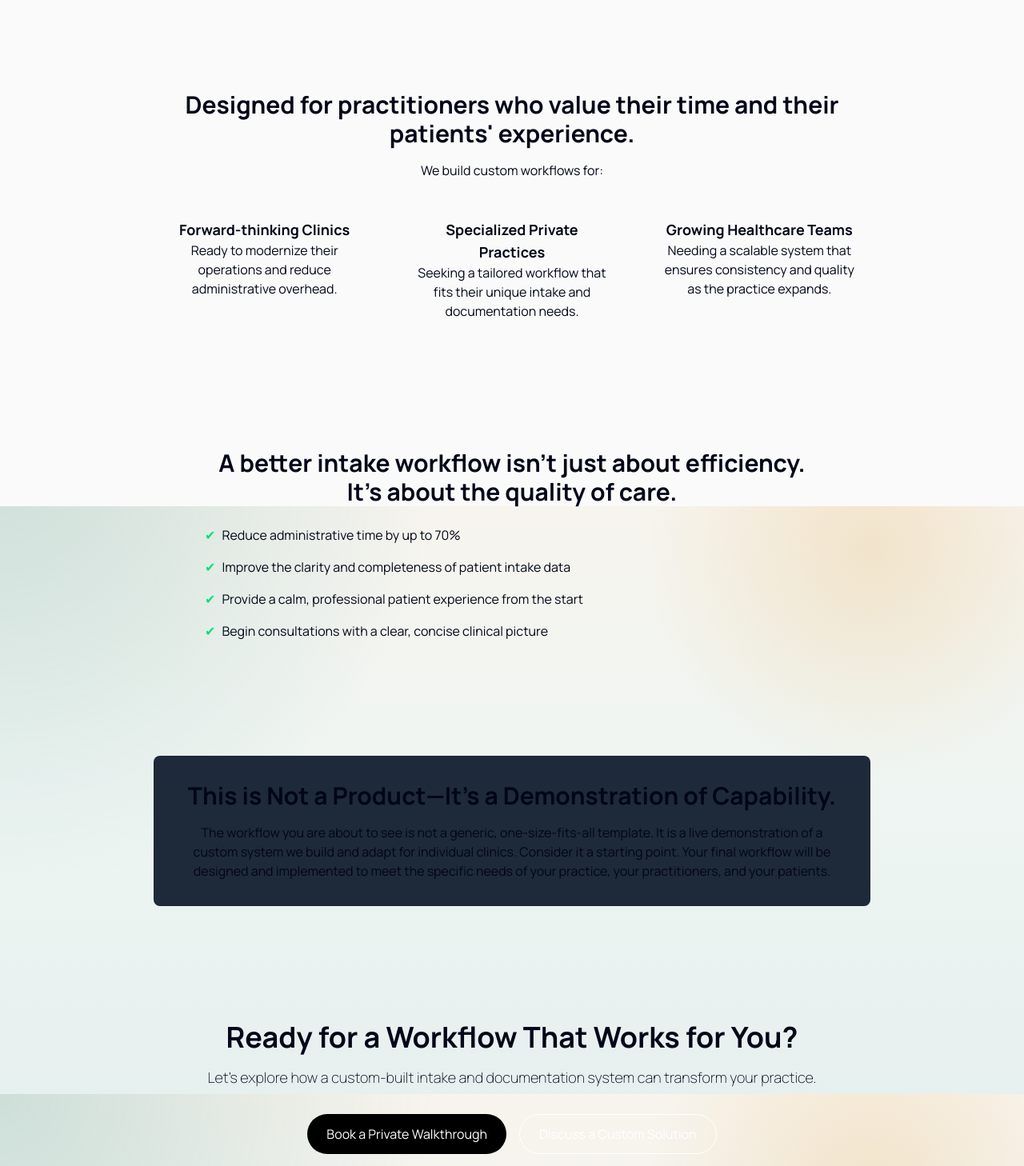
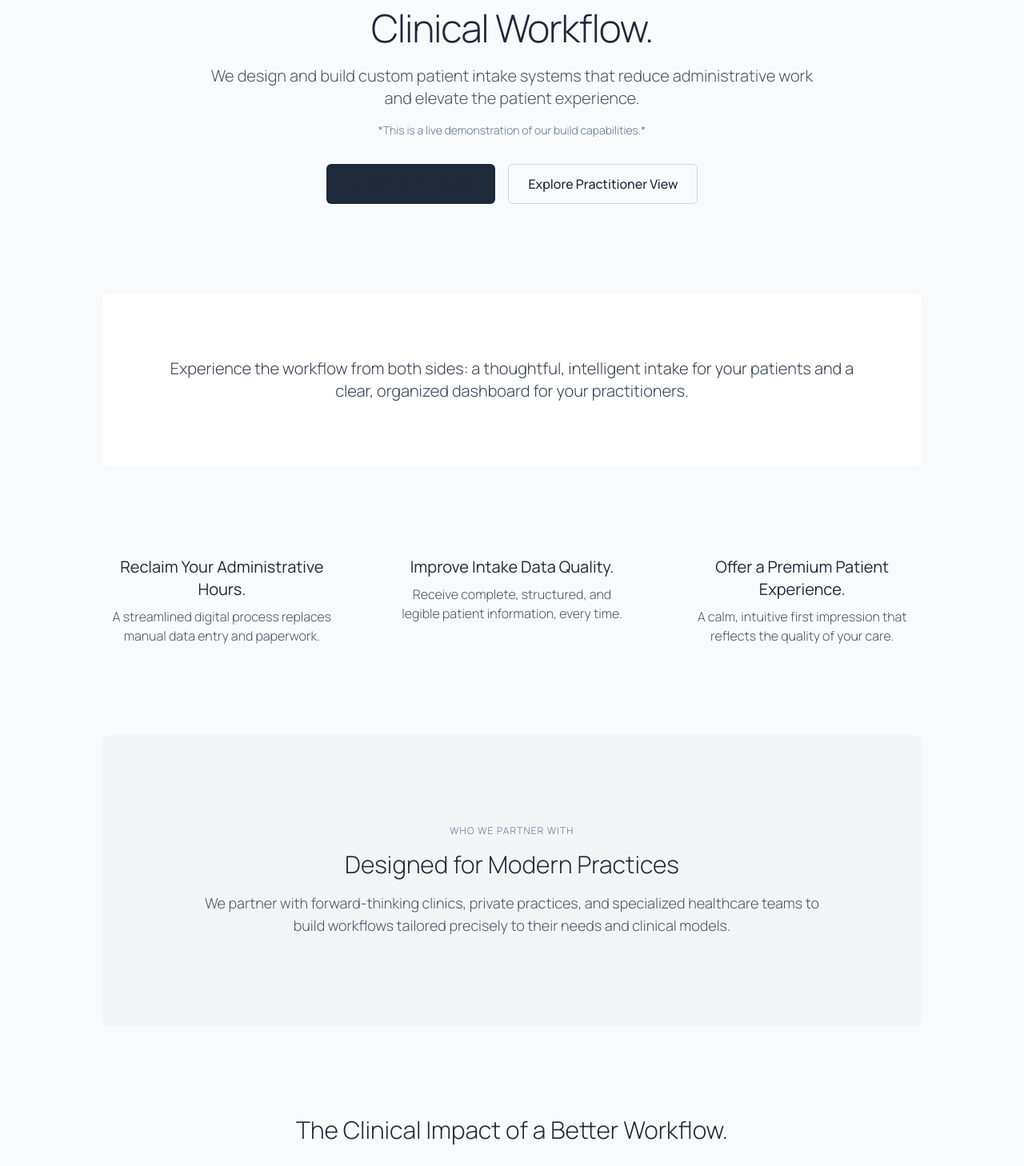
Before and after one commit to GaneshDatta96/intakev1, a Next.js app: page / in a window 1280 px wide. Shown: the part 232-1690 px from the top of the page at 80% size. Built offline with nearby package versions, Linux system fonts and the light colour scheme.

Commit message:
feat: overhaul homepage with new copy and design system

```diff
--- a/src/app/page.tsx
+++ b/src/app/page.tsx
@@ -1,139 +1,109 @@
 "use client";
-
-import { motion } from "framer-motion";
+import Link from "next/link";
 import React from "react";
-import { AuroraBackground } from "@/components/ui/aurora-background";
-import Link from "next/link";
 
 export default function Home() {
   return (
-    (<AuroraBackground>
-      <motion.div
-        initial={{ opacity: 0.0, y: 40 }}
-        whileInView={{ opacity: 1, y: 0 }}
-        transition={{
-          delay: 0.3,
-          duration: 0.8,
-          ease: "easeInOut",
-        }}
-        className="relative flex flex-col gap-4 items-center justify-center px-4"
-      >
-        {/* 1. HERO SECTION */}
-        <section className="text-center">
-          <h1 className="text-4xl md:text-6xl font-bold dark:text-white">
-            Stop drowning in paperwork.
-            <br />
-            Start focusing on patients.
+    <div className="bg-gray-50 dark:bg-zinc-900 text-gray-800 dark:text-gray-200 font-light">
+      <main className="max-w-5xl mx-auto">
+
+        {/* 1. HERO */}
+        <section className="text-center py-28">
+          <h1 className="text-4xl md:text-5xl font-light tracking-tight leading-tight">
+            A Calmer, More Considered<br />Clinical Workflow.
           </h1>
-          <p className="font-extralight text-base md:text-xl dark:text-neutral-200 py-4">
-            Go from hours of tedious admin to clear, concise, and complete patient intakes—in minutes.
+          <p className="mt-4 text-lg md:text-xl max-w-3xl mx-auto text-gray-600 dark:text-gray-400">
+            We design and build custom patient intake systems that reduce administrative work and elevate the patient experience.
           </p>
-          <p className="text-sm dark:text-neutral-400 mb-8">
-            This is a LIVE DEMO of a custom-built clinical workflow system.
+          <p className="mt-4 text-sm text-slate-500 dark:text-slate-400">
+            *This is a live demonstration of our build capabilities.*
           </p>
-          <div className="flex justify-center gap-4">
-            <Link href="/intake" className="bg-black dark:bg-white rounded-full w-fit text-white dark:text-black px-6 py-3 font-semibold">
-                Patient Experience
+          <div className="mt-8 flex justify-center gap-4">
+            <Link href="/intake" className="px-6 py-3 rounded-md bg-gray-800 text-white font-medium hover:bg-gray-700 transition-colors">
+              Explore Patient Intake
             </Link>
-            <Link href="/dashboard" className="border border-white rounded-full w-fit text-white px-6 py-3 font-semibold">
-                Practitioner Dashboard
+            <Link href="/dashboard" className="px-6 py-3 rounded-md border border-gray-300 dark:border-gray-700 text-gray-700 dark:text-gray-300 font-medium hover:bg-gray-200 dark:hover:bg-gray-800 transition-colors">
+              Explore Practitioner View
             </Link>
           </div>
         </section>
 
-        {/* 2. INTRO STRIP */}
-        <section className="my-16 py-4">
-          <p className="text-center text-lg md:text-2xl dark:text-neutral-300">
-            A calmer clinic starts with a better workflow. For your patients, and for you.
+        {/* 2. VISUAL PREVIEW BLOCK */}
+        <section className="py-20 bg-white dark:bg-zinc-800/50 rounded-lg">
+          <p className="text-center text-lg md:text-xl max-w-4xl mx-auto text-gray-700 dark:text-gray-300">
+            Experience the workflow from both sides: a thoughtful, intelligent intake for your patients and a clear, organized dashboard for your practitioners.
           </p>
+          {/* Placeholder for visual elements */}
         </section>
 
-        {/* 3. VISUAL SECTION */}
-        <section className="text-center my-16">
-            <div className="grid grid-cols-1 md:grid-cols-2 gap-8 max-w-4xl mx-auto">
-                <div>
-                    <h3 className="text-2xl font-bold mb-2">Patient Intake</h3>
-                    <p className="dark:text-neutral-300">A streamlined, intelligent intake process your patients will appreciate.</p>
-                </div>
-                <div>
-                    <h3 className="text-2xl font-bold mb-2">Practitioner Dashboard</h3>
-                    <p className="dark:text-neutral-300">A clear, actionable dashboard to review cases before you even step into the room.</p>
-                </div>
-            </div>
-        </section>
-
-        {/* 4. THREE CORE BENEFITS */}
-        <section className="my-16 max-w-5xl mx-auto">
-          <div className="grid grid-cols-1 md:grid-cols-3 gap-12 text-center">
+        {/* 3. THREE CORE BENEFITS */}
+        <section className="py-28">
+          <div className="grid md:grid-cols-3 gap-16 text-center">
             <div>
-              <h3 className="text-xl font-bold mb-2">Reclaim Your Time from Administrative Tasks</h3>
-              <p className="dark:text-neutral-300">Our system automates the tedious parts of patient intake and documentation. It intelligently gathers information, organizes it, and presents it in a clinical format, significantly reducing the time you spend on paperwork.</p>
+              <h2 className="text-xl font-normal">Reclaim Your Administrative Hours.</h2>
+              <p className="mt-2 text-gray-600 dark:text-gray-400">A streamlined digital process replaces manual data entry and paperwork.</p>
             </div>
             <div>
-              <h3 className="text-xl font-bold mb-2">Improve the Quality and Consistency of Patient Data</h3>
-              <p className="dark:text-neutral-300">Eliminate incomplete or illegible intake forms. Our guided process ensures you receive standardized, high-quality information for every patient, every time. This leads to more efficient consultations and better-informed clinical decisions.</p>
+              <h2 className="text-xl font-normal">Improve Intake Data Quality.</h2>
+              <p className="mt-2 text-gray-600 dark:text-gray-400">Receive complete, structured, and legible patient information, every time.</p>
             </div>
             <div>
-              <h3 className="text-xl font-bold mb-2">Deliver a Modern, Premium Patient Experience</h3>
-              <p className="dark:text-neutral-300">First impressions matter. Offer your patients a calm, professional, and intuitive intake experience that reflects the quality of your care. It’s a simple, respectful process that can be completed from anywhere.</p>
+              <h2 className="text-xl font-normal">Offer a Premium Patient Experience.</h2>
+              <p className="mt-2 text-gray-600 dark:text-gray-400">A calm, intuitive first impression that reflects the quality of your care.</p>
             </div>
           </div>
         </section>
 
-        {/* 5. "WHO THIS IS FOR" */}
-        <section className="my-16 text-center max-w-4xl mx-auto">
-            <h2 className="text-3xl font-bold mb-4">Designed for practitioners who value their time and their patients' experience.</h2>
-            <p className="dark:text-neutral-300 mb-8">We build custom workflows for:</p>
-            <div className="grid grid-cols-1 md:grid-cols-3 gap-8">
-                <div className="p-4 rounded-lg">
-                    <h4 className="font-bold text-lg">Forward-thinking Clinics</h4>
-                    <p className="dark:text-neutral-400">Ready to modernize their operations and reduce administrative overhead.</p>
-                </div>
-                <div className="p-4 rounded-lg">
-                    <h4 className="font-bold text-lg">Specialized Private Practices</h4>
-                    <p className="dark:text-neutral-400">Seeking a tailored workflow that fits their unique intake and documentation needs.</p>
-                </div>
-                <div className="p-4 rounded-lg">
-                    <h4 className="font-bold text-lg">Growing Healthcare Teams</h4>
-                    <p className="dark:text-neutral-400">Needing a scalable system that ensures consistency and quality as the practice expands.</p>
-                </div>
-            </div>
+        {/* 4. WHO THIS IS FOR */}
+        <section className="py-28 text-center bg-gray-100 dark:bg-zinc-800/50 rounded-lg">
+           <h2 className="text-xs uppercase tracking-widest text-slate-500 dark:text-slate-400">Who We Partner With</h2>
+           <p className="mt-4 text-2xl md:text-3xl max-w-3xl mx-auto">
+            Designed for Modern Practices
+           </p>
+           <p className="mt-4 max-w-3xl mx-auto text-gray-600 dark:text-gray-400 text-lg">
+            We partner with forward-thinking clinics, private practices, and specialized healthcare teams to build workflows tailored precisely to their needs and clinical models.
+           </p>
         </section>
 
-        {/* 6. "WHY THIS MATTERS" */}
-        <section className="my-16 max-w-3xl mx-auto text-left">
-             <h2 className="text-3xl font-bold mb-6 text-center">A better intake workflow isn't just about efficiency. It's about the quality of care.</h2>
-            <ul className="space-y-4">
-                <li className="flex items-start"><span className="text-green-400 mr-2">✔</span> Reduce administrative time by up to 70%</li>
-                <li className="flex items-start"><span className="text-green-400 mr-2">✔</span> Improve the clarity and completeness of patient intake data</li>
-                <li className="flex items-start"><span className="text-green-400 mr-2">✔</span> Provide a calm, professional patient experience from the start</li>
-                <li className="flex items-start"><span className="text-green-400 mr-2">✔</span> Begin consultations with a clear, concise clinical picture</li>
+        {/* 5. WHY THIS MATTERS */}
+        <section className="py-28">
+          <div className="text-center">
+            <h2 className="text-2xl md:text-3xl">The Clinical Impact of a Better Workflow.</h2>
+          </div>
+          <div className="mt-12 max-w-2xl mx-auto">
+            <ul className="space-y-4 text-lg">
+              <li className="flex items-start"><span className="text-teal-600 dark:text-teal-500 mr-3 mt-1">✓</span><span>Significantly reduce practitioner and staff administrative time.</span></li>
+              <li className="flex items-start"><span className="text-teal-600 dark:text-teal-500 mr-3 mt-1">✓</span><span>Ensure higher-quality, more consistent intake data.</span></li>
+              <li className="flex items-start"><span className="text-teal-600 dark:text-teal-500 mr-3 mt-1">✓</span><span>Prepare for consultations with a clearer clinical picture.</span></li>
+              <li className="flex items-start"><span className="text-teal-600 dark:text-teal-500 mr-3 mt-1">✓</span><span>Provide a respectful and professional patient experience.</span></li>
             </ul>
+          </div>
         </section>
 
-        {/* 7. DEMO FRAMING SECTION */}
-        <section className="my-16 p-8 bg-gray-800 bg-opacity-40 rounded-lg max-w-4xl mx-auto text-center">
-            <h2 className="text-2xl md:text-3xl font-bold mb-4">This is Not a Product—It's a Demonstration of Capability.</h2>
-            <p className="dark:text-neutral-300">
-            The workflow you are about to see is not a generic, one-size-fits-all template. It is a live demonstration of a custom system we build and adapt for individual clinics. Consider it a starting point. Your final workflow will be designed and implemented to meet the specific needs of your practice, your practitioners, and your patients.
+        {/* 6. DEMO FRAMING (CRITICAL) */}
+        <section className="py-20">
+          <div className="max-w-3xl mx-auto p-8 border border-gray-300 dark:border-gray-700 rounded-lg bg-white dark:bg-zinc-800/50 text-center">
+            <h2 className="text-2xl md:text-3xl">This Is Not a Product. It’s a Demonstration.</h2>
+            <p className="mt-4 text-gray-600 dark:text-gray-400 text-lg">
+              What you're seeing is not a generic software template. It is an interactive example of a custom-built system, designed to show you what is possible. The final workflow we build for you will be unique to your practice.
             </p>
+          </div>
         </section>
 
+        {/* 7. FINAL CTA */}
+        <section className="text-center py-28">
+          <h2 className="text-3xl md:text-4xl max-w-2xl mx-auto">See What a Custom Workflow Could Look Like for Your Clinic.</h2>
+          <div className="mt-8 flex justify-center gap-4">
+            <Link href="#" className="px-6 py-3 rounded-md bg-gray-800 text-white font-medium hover:bg-gray-700 transition-colors">
+              Book a Walkthrough
+            </Link>
+            <Link href="#" className="px-6 py-3 rounded-md border border-gray-300 dark:border-gray-700 text-gray-700 dark:text-gray-300 font-medium hover:bg-gray-200 dark:hover:bg-gray-800 transition-colors">
+              Request a Custom Build
+            </Link>
+          </div>
+        </section>
 
-        {/* 8. FINAL CTA */}
-        <section className="text-center my-16">
-            <h2 className="text-3xl md:text-4xl font-bold">Ready for a Workflow That Works for You?</h2>
-            <p className="font-extralight text-base md:text-lg dark:text-neutral-200 py-4">Let's explore how a custom-built intake and documentation system can transform your practice.</p>
-            <div className="flex justify-center gap-4 mt-4">
-                <button className="bg-black dark:bg-white rounded-full w-fit text-white dark:text-black px-6 py-3 font-semibold">
-                    Book a Private Walkthrough
-                </button>
-                <button className="border border-white rounded-full w-fit text-white px-6 py-3 font-semibold">
-                    Discuss a Custom Solution
-                </button>
-            </div>
-        </section>
-      </motion.div>
-    </AuroraBackground>)
+      </main>
+    </div>
   );
 }
```
Also changed, not shown: src/components/ui/aurora-background.tsx (indentation only).
